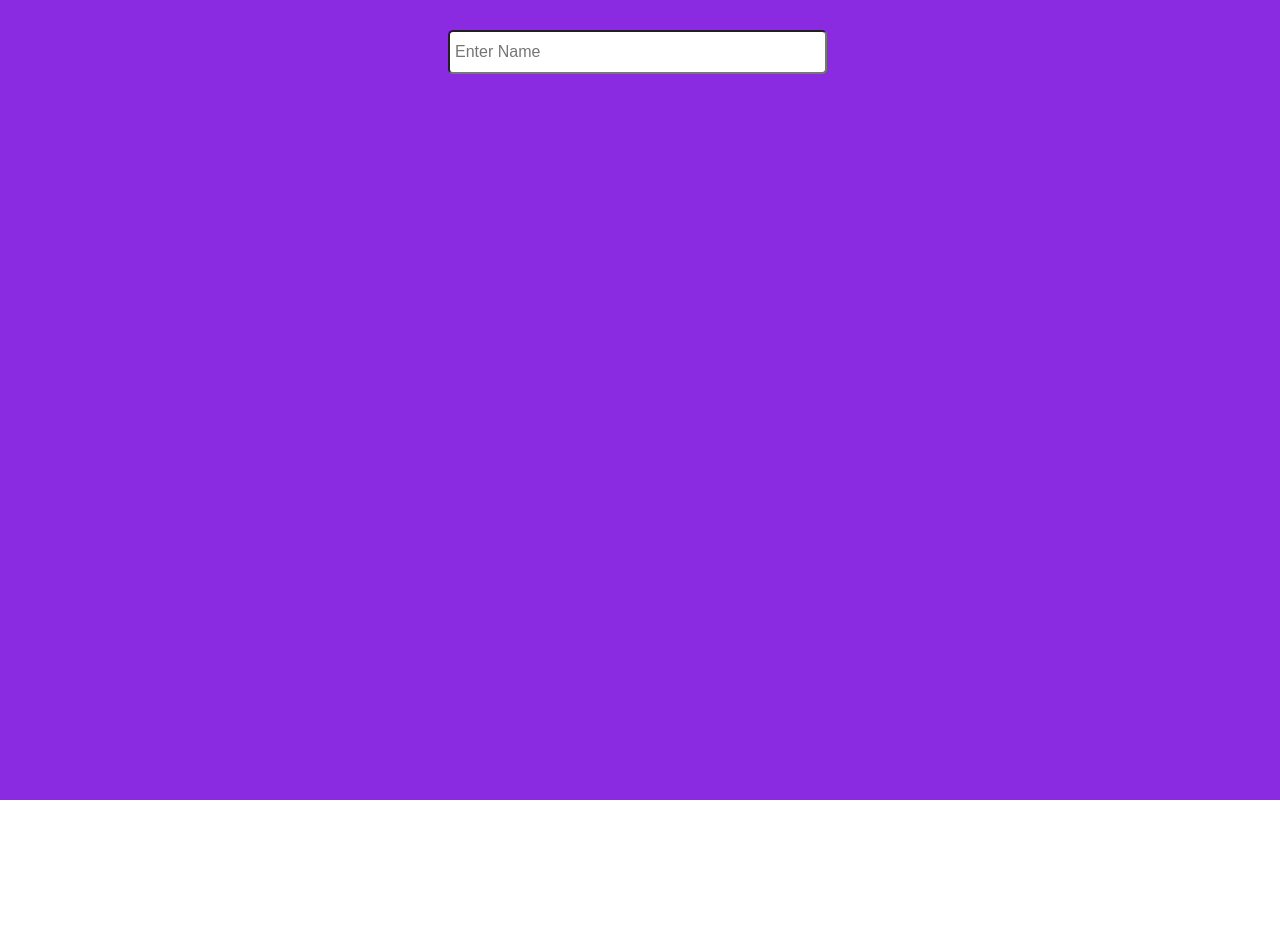
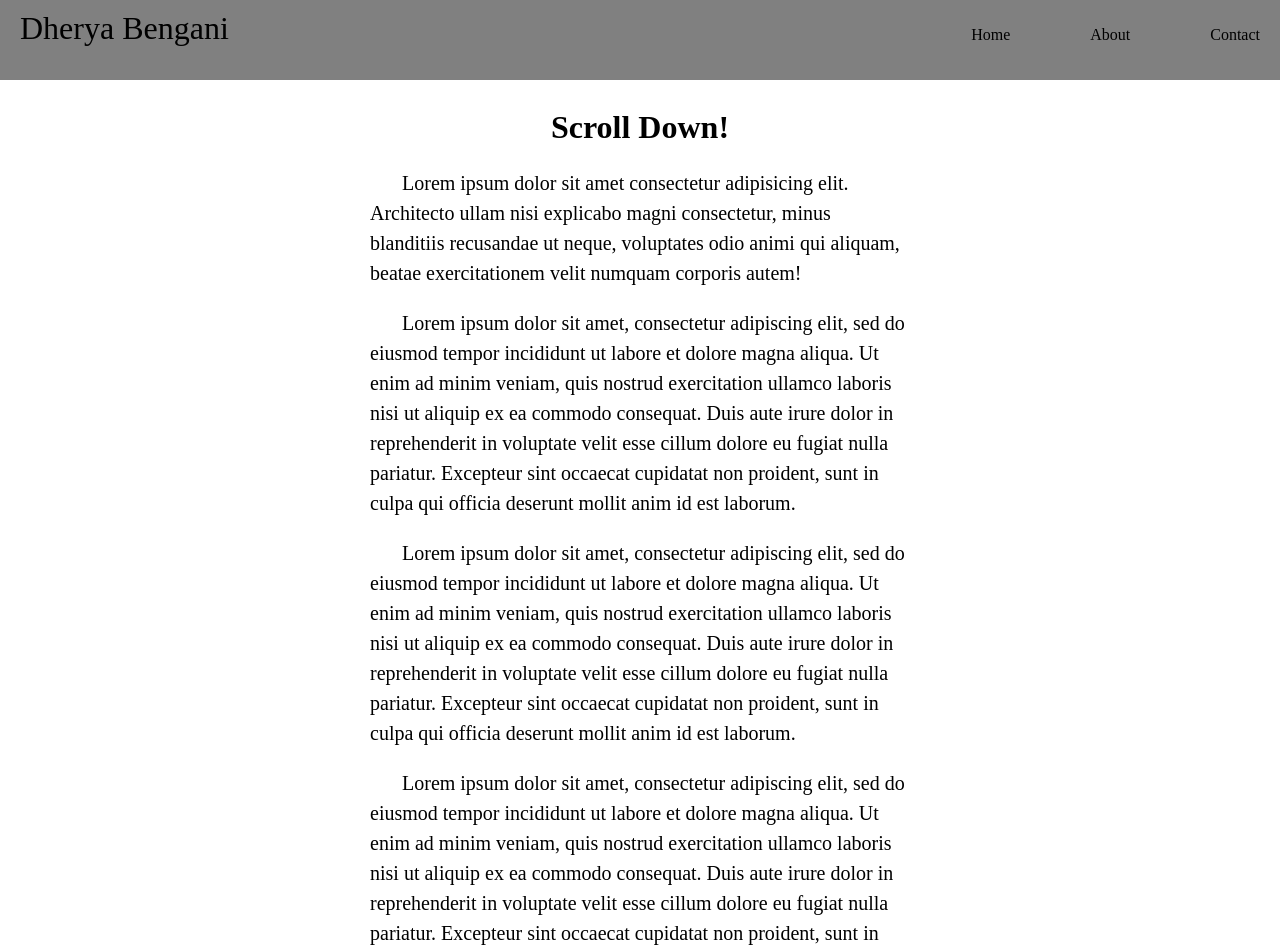
Before and after one commit to Greyn1/Component-Diary, a React (Create React App) app: page / in a window 1280 px wide. Shown: the top 952 px of the page. Before the commit the page ends 800 px from the top, so only its background shows below. Built offline with nearby package versions, Linux system fonts and the light colour scheme.

Commit message:
Added Scroll Indicator Component.

```diff
--- a/src/App.js
+++ b/src/App.js
@@ -1,5 +1,5 @@
-import SearchBarApp from './SearchBarWithSuggestions/SearchBarApp';
+import ScrollIndicatorApp from "./ScrollIndicator/ScrollIndicatorApp";
 
 export default function App() {
-  return <SearchBarApp />;
+  return <ScrollIndicatorApp />;
 }
--- /dev/null
+++ b/src/ScrollIndicator/Indicator.css
@@ -0,0 +1,14 @@
+.indicator-container {
+  bottom: 0;
+  left: 0;
+  position: absolute;
+  height: 10px;
+  background: linear-gradient(
+    159deg,
+    rgba(101, 25, 225, 0.95) 0%,
+    rgba(52, 14, 222, 0.982) 25%,
+    rgba(12, 84, 235, 0.7852183109571954) 65%,
+    rgba(13, 197, 201, 1) 100%
+  );
+  transition: 0.5s cubic-bezier(0.075, 0.82, 0.165, 1);
+}
--- /dev/null
+++ b/src/ScrollIndicator/Indicator.jsx
@@ -0,0 +1,34 @@
+import { useEffect, useState } from "react";
+import "./Indicator.css";
+
+const Indicator = () => {
+  const [width, setWidth] = useState(0);
+
+  function updateProgressIndicator() {
+    //height of the portion of the document. visible to us on (below browser toolbar).
+    const visibleHeight = document.documentElement.clientHeight;
+
+    //complete height of the document (website).
+    const documentHeight = document.documentElement.scrollHeight;
+
+    //how much has been scrolled from top
+    const scrolled = window.scrollY;
+
+    const percentScrolled = (scrolled / (documentHeight - visibleHeight)) * 100;
+    setWidth(percentScrolled);
+  }
+
+  useEffect(() => {
+    window.addEventListener("scroll", updateProgressIndicator);
+
+    return () => {
+      window.removeEventListener("scroll", updateProgressIndicator);
+    };
+  }, []);
+
+  return (
+    <div className="indicator-container" style={{ width: `${width}%` }}></div>
+  );
+};
+
+export default Indicator;
--- /dev/null
+++ b/src/ScrollIndicator/Navbar.jsx
@@ -0,0 +1,43 @@
+import Indicator from "./Indicator";
+
+const Navbar = () => {
+  const styles = {
+    navStyles: {
+      display: "flex",
+      justifyContent: "space-between",
+      position: "fixed",
+      top: 0,
+      left: 0,
+      right: 0,
+      height: "60px",
+      backgroundColor: "gray",
+      zIndex: 2,
+      padding: "10px 20px",
+    },
+    logoStyles: {
+      display: "flex",
+      fontSize: "2rem",
+      fontWeight: 350,
+      width: "20rem",
+    },
+    linkStyles: {
+      display: "flex",
+      gap: "5rem",
+      justifyContent: "flex-end",
+      listStyle: "none",
+    },
+  };
+  return (
+    <nav style={styles.navStyles}>
+      <span style={styles.logoStyles}>Dherya Bengani</span>
+      <ul style={styles.linkStyles}>
+        <li>Home</li>
+        <li>About</li>
+        <li>Contact</li>
+      </ul>
+      <Indicator />
+    </nav>
+  );
+};
+
+export default Navbar;
--- /dev/null
+++ b/src/ScrollIndicator/ScrollIndicatorApp.jsx
@@ -0,0 +1,100 @@
+import Navbar from "./Navbar";
+
+const styles = {
+  mainStyles: {
+    textAlign: "center",
+  },
+  writeupStyles: {
+    maxWidth: "540px",
+    margin: "auto",
+    padding: "5rem 0",
+  },
+  paragraphStyles: {
+    textAlign: "left",
+    textIndent: "2rem",
+    lineHeight: 1.5,
+    fontSize: "20px",
+  },
+};
+
+const ScrollIndicatorApp = () => {
+  return (
+    <div style={styles.mainStyles}>
+      <Navbar />
+      <div style={styles.writeupStyles}>
+        <h1>Scroll Down!</h1>
+        <p style={styles.paragraphStyles}>
+          Lorem ipsum dolor sit amet consectetur adipisicing elit. Architecto
+          ullam nisi explicabo magni consectetur, minus blanditiis recusandae ut
+          neque, voluptates odio animi qui aliquam, beatae exercitationem velit
+          numquam corporis autem!
+        </p>
+        <p style={styles.paragraphStyles}>
+          Lorem ipsum dolor sit amet, consectetur adipiscing elit, sed do
+          eiusmod tempor incididunt ut labore et dolore magna aliqua. Ut enim ad
+          minim veniam, quis nostrud exercitation ullamco laboris nisi ut
+          aliquip ex ea commodo consequat. Duis aute irure dolor in
+          reprehenderit in voluptate velit esse cillum dolore eu fugiat nulla
+          pariatur. Excepteur sint occaecat cupidatat non proident, sunt in
+          culpa qui officia deserunt mollit anim id est laborum.
+        </p>
+        <p style={styles.paragraphStyles}>
+          Lorem ipsum dolor sit amet, consectetur adipiscing elit, sed do
+          eiusmod tempor incididunt ut labore et dolore magna aliqua. Ut enim ad
+          minim veniam, quis nostrud exercitation ullamco laboris nisi ut
+          aliquip ex ea commodo consequat. Duis aute irure dolor in
+          reprehenderit in voluptate velit esse cillum dolore eu fugiat nulla
+          pariatur. Excepteur sint occaecat cupidatat non proident, sunt in
+          culpa qui officia deserunt mollit anim id est laborum.
+        </p>
+        <p style={styles.paragraphStyles}>
+          Lorem ipsum dolor sit amet, consectetur adipiscing elit, sed do
+          eiusmod tempor incididunt ut labore et dolore magna aliqua. Ut enim ad
+          minim veniam, quis nostrud exercitation ullamco laboris nisi ut
+          aliquip ex ea commodo consequat. Duis aute irure dolor in
+          reprehenderit in voluptate velit esse cillum dolore eu fugiat nulla
+          pariatur. Excepteur sint occaecat cupidatat non proident, sunt in
+          culpa qui officia deserunt mollit anim id est laborum.
+        </p>
+        <p style={styles.paragraphStyles}>
+          Lorem ipsum dolor sit amet, consectetur adipiscing elit, sed do
+          eiusmod tempor incididunt ut labore et dolore magna aliqua. Ut enim ad
+          minim veniam, quis nostrud exercitation ullamco laboris nisi ut
+          aliquip ex ea commodo consequat. Duis aute irure dolor in
+          reprehenderit in voluptate velit esse cillum dolore eu fugiat nulla
+          pariatur. Excepteur sint occaecat cupidatat non proident, sunt in
+          culpa qui officia deserunt mollit anim id est laborum.
+        </p>
+        <p style={styles.paragraphStyles}>
+          Lorem ipsum dolor sit amet, consectetur adipiscing elit, sed do
+          eiusmod tempor incididunt ut labore et dolore magna aliqua. Ut enim ad
+          minim veniam, quis nostrud exercitation ullamco laboris nisi ut
+          aliquip ex ea commodo consequat. Duis aute irure dolor in
+          reprehenderit in voluptate velit esse cillum dolore eu fugiat nulla
+          pariatur. Excepteur sint occaecat cupidatat non proident, sunt in
+          culpa qui officia deserunt mollit anim id est laborum.
+        </p>
+        <p style={styles.paragraphStyles}>
+          Lorem ipsum dolor sit amet, consectetur adipiscing elit, sed do
+          eiusmod tempor incididunt ut labore et dolore magna aliqua. Ut enim ad
+          minim veniam, quis nostrud exercitation ullamco laboris nisi ut
+          aliquip ex ea commodo consequat. Duis aute irure dolor in
+          reprehenderit in voluptate velit esse cillum dolore eu fugiat nulla
+          pariatur. Excepteur sint occaecat cupidatat non proident, sunt in
+          culpa qui officia deserunt mollit anim id est laborum.
+        </p>
+        <p style={styles.paragraphStyles}>
+          Lorem ipsum dolor sit amet, consectetur adipiscing elit, sed do
+          eiusmod tempor incididunt ut labore et dolore magna aliqua. Ut enim ad
+          minim veniam, quis nostrud exercitation ullamco laboris nisi ut
+          aliquip ex ea commodo consequat. Duis aute irure dolor in
+          reprehenderit in voluptate velit esse cillum dolore eu fugiat nulla
+          pariatur. Excepteur sint occaecat cupidatat non proident, sunt in
+          culpa qui officia deserunt mollit anim id est laborum.
+        </p>
+      </div>
+    </div>
+  );
+};
+
+export default ScrollIndicatorApp;
```
Also changed, not shown: 1 other file (tests, documents, lock files or other folders).
